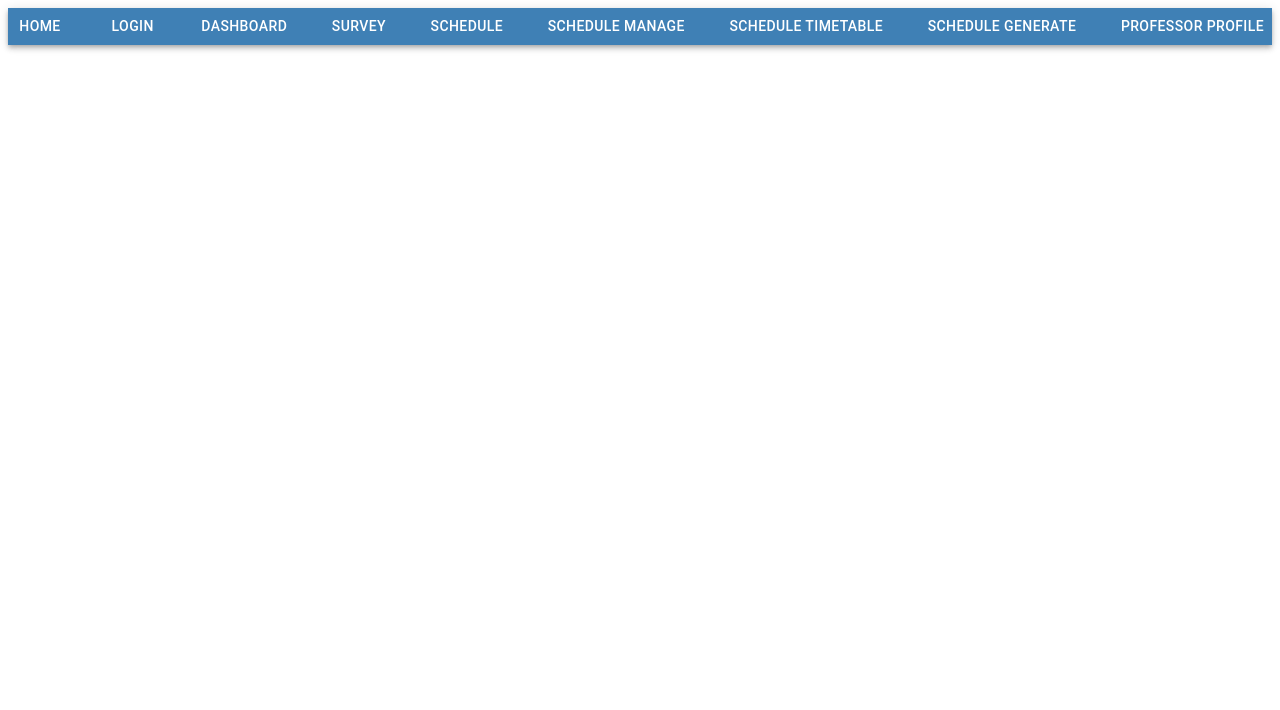
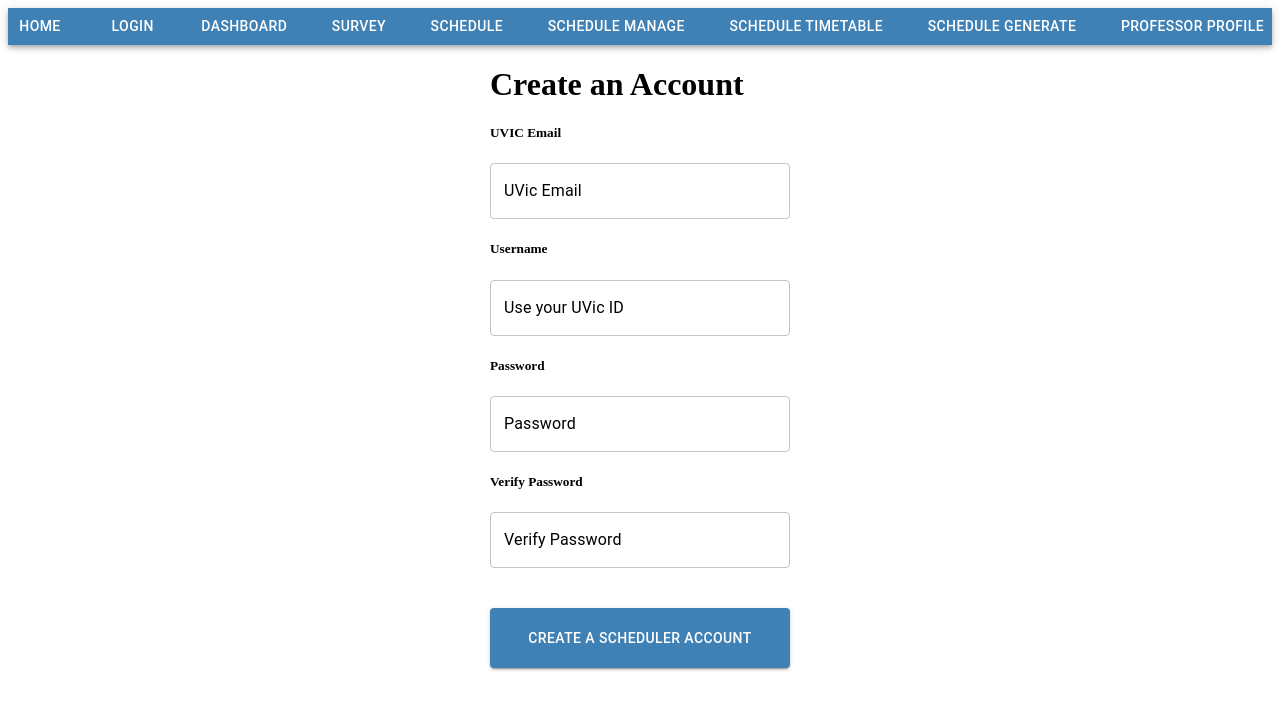
Before and after one commit to SENG499-Company-4/Frontend, a React (Create React App) app in the folder app/: page /register in a window 1280 px wide. Shown: the top 710 px of the page. Built offline with nearby package versions, Linux system fonts and the light colour scheme; the HTML template or start-up script is replaced by a standard one.

Commit message:
Added Login and Register pages

```diff
--- a/app/src/AppRouter.tsx
+++ b/app/src/AppRouter.tsx
@@ -3,6 +3,7 @@ import { BrowserRouter as Router, Routes, Route } from 'react-router-dom';
 import Header from 'components/organisms/Header';
 import Home from 'components/pages/Home';
 import Login from 'components/pages/Login';
+import Register from 'components/pages/Register';
 import Dashboard from 'components/pages/Dashboard';
 import Survey from 'components/pages/Survey';
 import Schedule from 'components/pages/Schedule';
@@ -18,6 +19,7 @@ function AppRouter() {
       <Routes>
         <Route path="/" element={[<Home />]} />
         <Route path="/login" element={[<Login />]} />
+        <Route path="/register" element={[<Register />]} />
         <Route path="/dashboard" element={[<Dashboard />]} />
         <Route path="/survey" element={[<Survey />]} />
         <Route path="/schedule" element={[<Schedule />]} />
--- a/app/src/components/pages/Home.tsx
+++ b/app/src/components/pages/Home.tsx
@@ -1,7 +1,31 @@
 import React from 'react';
+import { useNavigate } from 'react-router-dom';
+import Button from '@mui/material/Button';
+import Box from '@mui/material/Box';
 
 function Home() {
-  return <div>Home</div>;
+
+  let navigate = useNavigate();
+  const routeChange = () => {
+    let path = `/login`;
+    navigate(path);
+  }
+
+  return (
+    <Box sx={{
+      display: 'flex',
+      justifyContent: 'center',
+      alignContent: 'center',
+      p: 1,
+      m: 1,
+      bgcolor: 'background.paper',
+      height: 1,
+      width: 1,
+      borderRadius: 1,
+    }}>
+      <Button variant='outlined' style={{ width: '30%', height: 50 }} onClick={routeChange}>Login Now</Button>
+    </Box >
+  )
 }
 
 export default Home;
--- a/app/src/components/pages/Login.tsx
+++ b/app/src/components/pages/Login.tsx
@@ -1,7 +1,68 @@
-import React from 'react';
+import React, { useState } from 'react';
+import { Link, useNavigate } from 'react-router-dom';
+import Button from '@mui/material/Button';
+import TextField from '@mui/material/TextField';
+import Box from '@mui/material/Box';
 
 function Login() {
-  return <div>Login</div>;
+
+  const [username, setUsername] = useState('');
+  const [password, setPassword] = useState('');
+
+  let navigate = useNavigate();
+  const routeChange = () => {
+    let path = `/register`;
+    navigate(path);
+  }
+
+  const signIn = (e: { preventDefault: () => void; }) => {
+    e.preventDefault()
+  }
+
+  return (
+    <Box
+      component="form"
+      sx={{
+        width: 300,
+        height: 300,
+      }}
+      mx='auto'
+      justifyContent='center'
+      noValidate
+      autoComplete="off"
+    >
+      <div className='login'>
+        <Link to='/'>
+          <img style={{ width: 300, marginTop: 60 }} className='login_logo' src='https://web.uvic.ca/~virsf/graphics/UVic%20Logo.png' alt='' />
+        </Link>
+        <div className='login_container'>
+          <h1>Sign In</h1>
+          <form>
+            <h5>UVIC Email</h5>
+            <TextField
+              id="outlined-required"
+              label="Username"
+              style={{ width: '100%' }}
+              value={username}
+              onChange={e => setUsername(e.target.value)}
+            />
+            <h5>Password</h5>
+            <TextField
+              id="outlined-password-input"
+              label="Password"
+              type="password"
+              autoComplete="current-password"
+              style={{ width: '100%' }}
+              value={password}
+              onChange={p => setPassword(p.target.value)}
+            />
+            <Button variant='contained' style={{ width: '100%', marginTop: 15 }} onClick={signIn}>Sign In</Button>
+          </form>
+          <Button variant='outlined' style={{ width: '100%', marginTop: 15 }} onClick={routeChange}>Register</Button>
+        </div>
+      </div >
+    </Box >
+  )
 }
 
-export default Login;
+export default Login
--- /dev/null
+++ b/app/src/components/pages/Register.tsx
@@ -0,0 +1,89 @@
+import React, { useState } from 'react';
+import Button from '@mui/material/Button';
+import TextField from '@mui/material/TextField';
+import Box from '@mui/material/Box';
+
+function Register() {
+
+    const [email, setEmail] = useState('');
+    const [username, setUsername] = useState('');
+    const [password, setPassword] = useState('');
+    const [verifyPassword, setVerifyPassword] = useState('');
+    const [verified, setVerified] = useState(0); // 0 is initial, 1 is success, -1 is failure
+
+    const createAccount = (e: { preventDefault: () => void; }) => {
+        e.preventDefault()
+        if (password === verifyPassword) {
+            console.log('Passwords match')
+            setVerified(1)
+        }
+        else {
+            setVerified(-1)
+            setEmail('')
+            setUsername('')
+            setPassword('')
+            setVerifyPassword('')
+        }
+    }
+
+    return (
+        <Box
+            component="form"
+            sx={{
+                width: 300,
+                height: 300,
+            }}
+            m='auto'
+            justifyContent='center'
+            noValidate
+            autoComplete="off"
+        >
+            <div className='register'>
+                <div className='register_container'>
+                    <h1>Create an Account</h1>
+                    {verified === -1 ? <h4>Passwords do not match, try again.</h4> : ''}
+                    <form>
+                        <h5>UVIC Email</h5>
+                        <TextField
+                            id="outlined-required"
+                            label="UVic Email"
+                            style={{ width: '100%' }}
+                            value={email}
+                            onChange={e => setEmail(e.target.value)}
+                        />
+                        <h5>Username</h5>
+                        <TextField
+                            id="outlined-required"
+                            label="Use your UVic ID"
+                            style={{ width: '100%' }}
+                            value={username}
+                            onChange={e => setUsername(e.target.value)}
+                        />
+                        <h5>Password</h5>
+                        <TextField
+                            id="outlined-password-input"
+                            label="Password"
+                            type="password"
+                            autoComplete="current-password"
+                            style={{ width: '100%' }}
+                            value={password}
+                            onChange={p => setPassword(p.target.value)}
+                        />
+                        <h5> Verify Password</h5>
+                        <TextField
+                            id="outlined-password-input"
+                            label="Verify Password"
+                            type="password"
+                            style={{ width: '100%' }}
+                            value={verifyPassword}
+                            onChange={p => setVerifyPassword(p.target.value)}
+                        />
+                        <Button variant="contained" style={{ width: '100%', height: 60, marginTop: 40 }} onClick={createAccount}>Create a Scheduler account</Button>
+                    </form>
+                </div>
+            </div >
+        </Box >
+    )
+}
+
+export default Register
```
